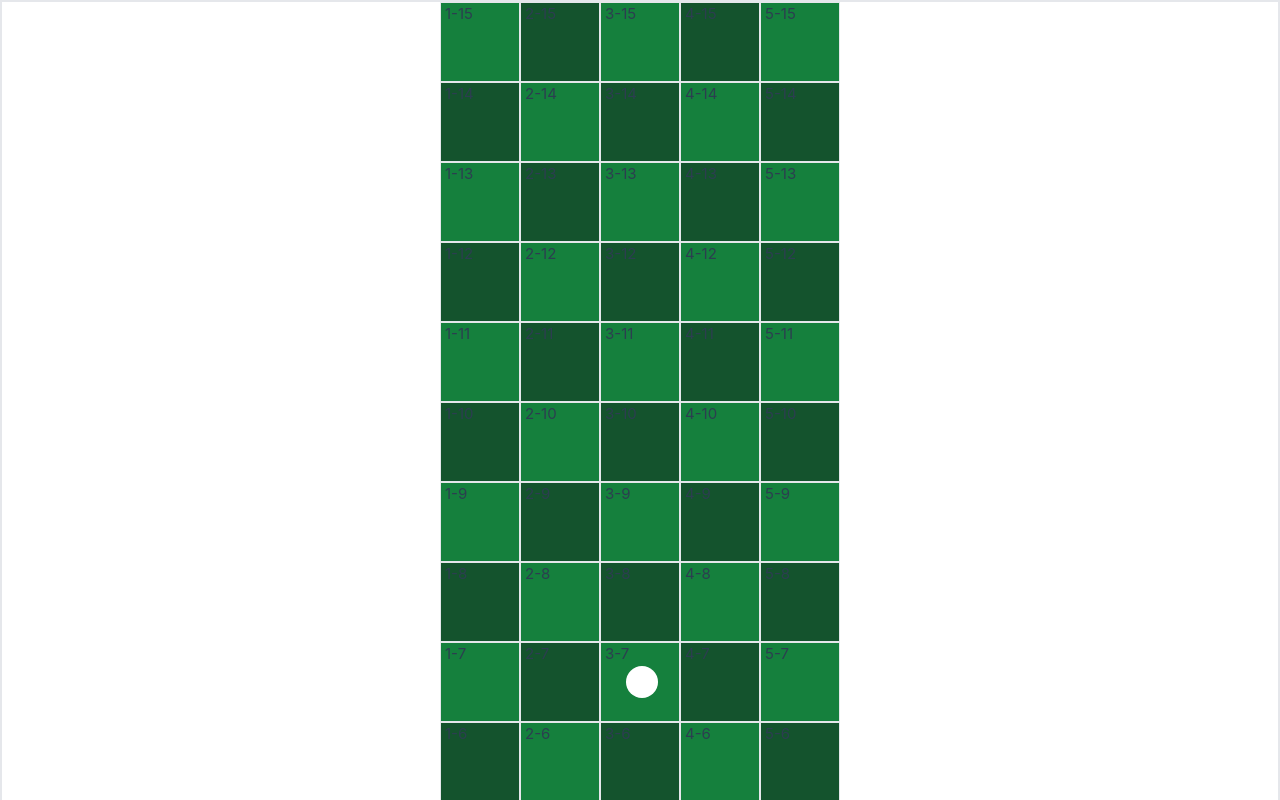
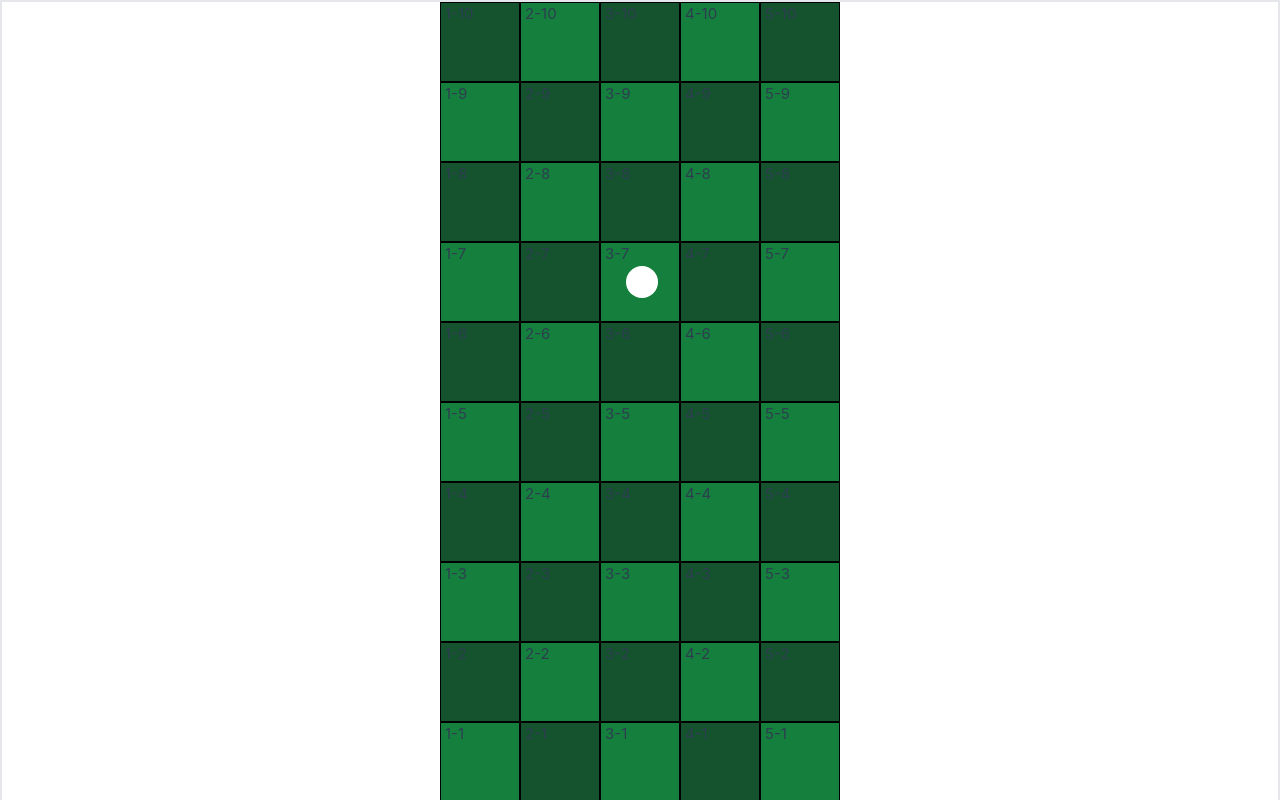
Before and after one commit to RussellShire/turn-based-football, a Vue app: page / in a window 1280 px wide. Shown: the top 800 px of the page. Built offline with nearby package versions, Linux system fonts and the light colour scheme.

Commit message:
Add restrict movement to only highlighted squares

```diff
--- a/src/App.vue
+++ b/src/App.vue
@@ -1,7 +1,7 @@
 <script setup>
   import { ref } from 'vue';
 
-  const rows = ref(15)
+  const rows = ref(10)
   const cols = ref(5)
   const ballPosition = ref('3-7');
 
@@ -61,20 +61,6 @@
     return match;
   }
 
-  const isValidMove = (box, distance) => {
-    let match = false;
-    const validMoves = findAdjacent(box, distance)
-
-    validMoves.map(valid => {
-      if (valid[0] === box[0] && valid[1] === box[1]){
-        match = true
-      }
-    })
-
-    return match;
-
-  }
-
   // FYNN's first code
   // const pressCount = ref(0)
   // const showButton = ref(true)
@@ -124,10 +110,10 @@
       <div
         v-for="(box, indexXaxis) in cols"
         :key="indexXaxis"
-        :class="isHighlighted([(indexXaxis+1), (indexYaxis+1)]) ? ' bg-red-600' : ((indexXaxis+1) + (indexYaxis+1)) % 2 === 0 ? 'bg-green-700' : 'bg-green-900'"
-        class="border w-20 h-20 pl-1 flex justify-center items-center relative"
+        :class="isHighlighted([(indexXaxis+1), (indexYaxis+1)]) ? ' bg-blue-600' : ((indexXaxis+1) + (indexYaxis+1)) % 2 === 0 ? 'bg-green-700' : 'bg-green-900'"
+        class="border border-black w-20 h-20 pl-1 flex justify-center items-center relative"
         :id="(indexXaxis+1)+'-'+(indexYaxis+1)"
-        @drop="isValidMove([(indexXaxis+1), (indexYaxis+1)], 2) ? dropHandler((indexXaxis+1)+'-'+(indexYaxis+1)) : ''"
+        @drop="isHighlighted([(indexXaxis+1), (indexYaxis+1)]) ? dropHandler((indexXaxis+1)+'-'+(indexYaxis+1)) : ''"
         @dragenter.prevent
         @dragover.prevent
       >
```
